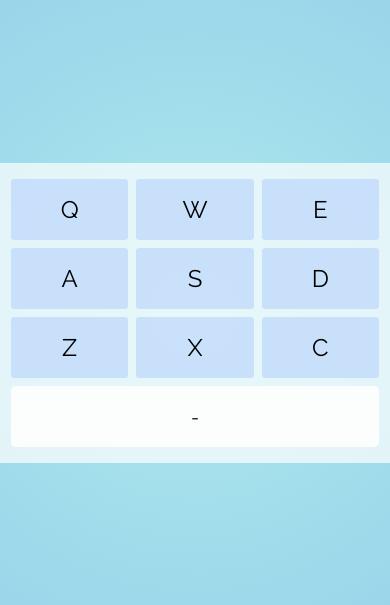
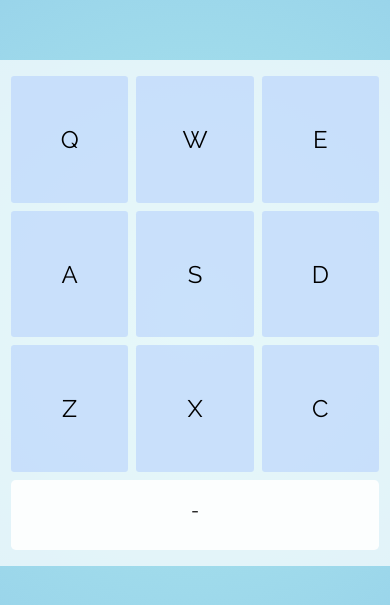
Before and after one commit to br-adriel/drum-machine, a React (Create React App) app: page / in a window 390 px wide. Shown: the part 109-714 px from the top of the page. Built offline with nearby package versions, Linux system fonts and the light colour scheme.

Commit message:
Adiciona media queries

```diff
--- a/src/components/DrumMachine.css
+++ b/src/components/DrumMachine.css
@@ -1,10 +1,16 @@
 .drum-machine {
   display: flex;
   flex-direction: column;
-  justify-content: flex-start;
   align-items: center;
   min-width: 400px;
   padding: 1rem;
   border-radius: 0.3rem;
   background: rgba(255, 255, 255, 0.7);
 }
+
+@media (max-width: 768px) {
+  .drum-machine {
+    width: 85%;
+    height: 60vh;
+  }
+}
--- a/src/components/DrumpadArea.css
+++ b/src/components/DrumpadArea.css
@@ -5,4 +5,5 @@
   grid-template-columns: repeat(3, 1fr);
   column-gap: 0.5rem;
   row-gap: 0.5rem;
+  height: 85%;
 }
```
